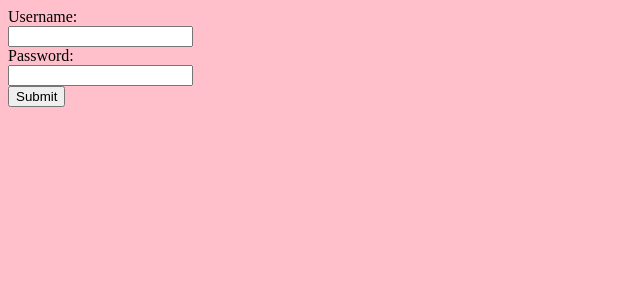
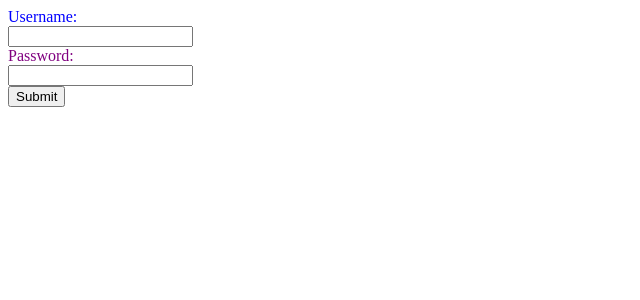
Before and after one commit to insp3ctre/interface, a Flask app: page / in a window 1280 px wide. Shown: the top 300 px of the page, without its empty margins (0-640 px from the left). Run offline with Flask 2, Linux system fonts and the light colour scheme.

Commit message:
Updated style.css

```diff
--- a/static/style.css
+++ b/static/style.css
@@ -1,10 +1,13 @@
-body {
-	background-color : pink;
+.cmd {
+	width: 500%;
+	height: 500%;
 
 }
 
-.cmd {
-	width: 200%;
-	height: 200%;
+.name {
+	color: blue;
+}
 
+.message {
+	color: purple;
 }
--- a/templates/login.html
+++ b/templates/login.html
@@ -1,11 +1,11 @@
 {% include 'base.html' %}
 
+
 <link rel="stylesheet" href="static/style.css">
-
 <form action="{{location}}" method="POST">
-  <label for="person">Username:</label><br>
+  <label for="person" class="name">Username:</label><br>
   <input type="text" id="name" name="name" value="" class="name"><br>
-  <label for="message">Password:</label><br>
+  <label for="message" class="message">Password:</label><br>
   <input type="password" id="message" name="message" value="" class="message"><br>
   <input type="submit" value="Submit">
 </form>
```
Also changed, not shown: templates/template.html (deleted, +0 -13 lines).
